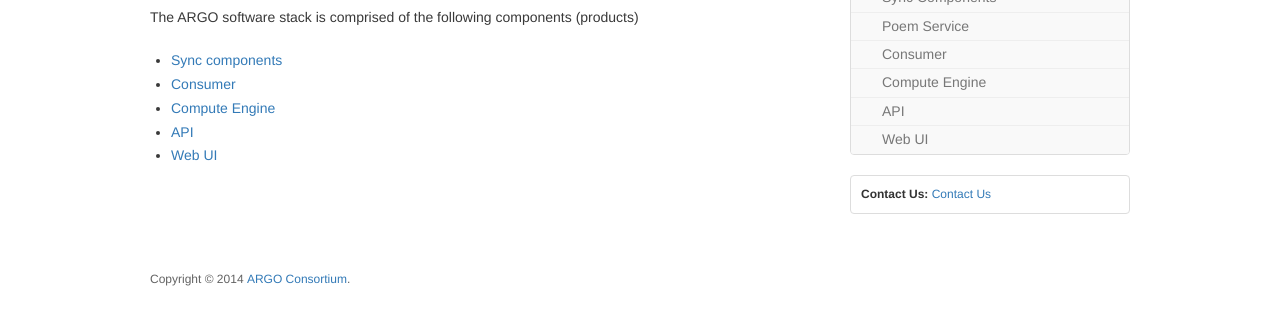
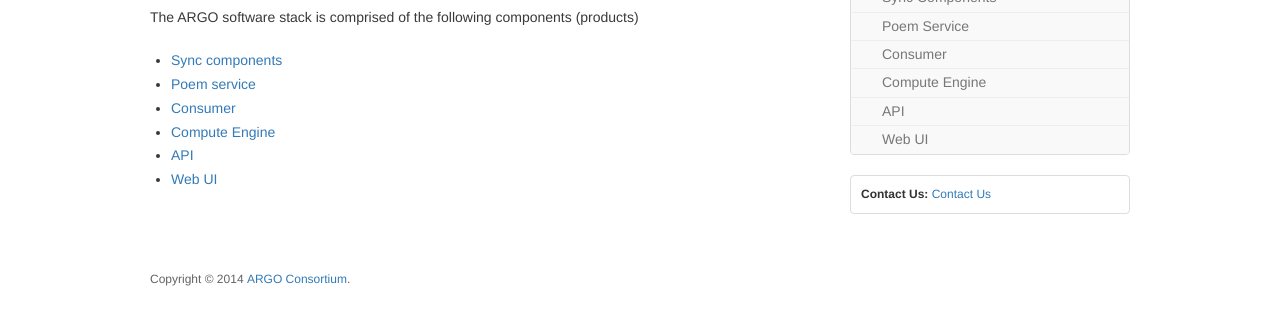
Before and after one commit to ARGOeu/argoeu.github.io, a plain HTML site: page guides/overview/index.html in a window 1280 px wide. Shown: the part 367-692 px from the top of the page. Drawn offline with nearby package versions, Linux system fonts and the light colour scheme.

Commit message:
Added poem link in overview page

```diff
--- a/guides/overview/index.html
+++ b/guides/overview/index.html
@@ -88,6 +88,7 @@
 
 <ul>
   <li><a href="/guides/sync">Sync components</a></li>
+  <li><a href="/guides/poem">Poem service</a></li>
   <li><a href="/guides/consumer">Consumer</a></li>
   <li><a href="/guides/compute">Compute Engine</a></li>
   <li><a href="/guides/api">API</a></li>
```
